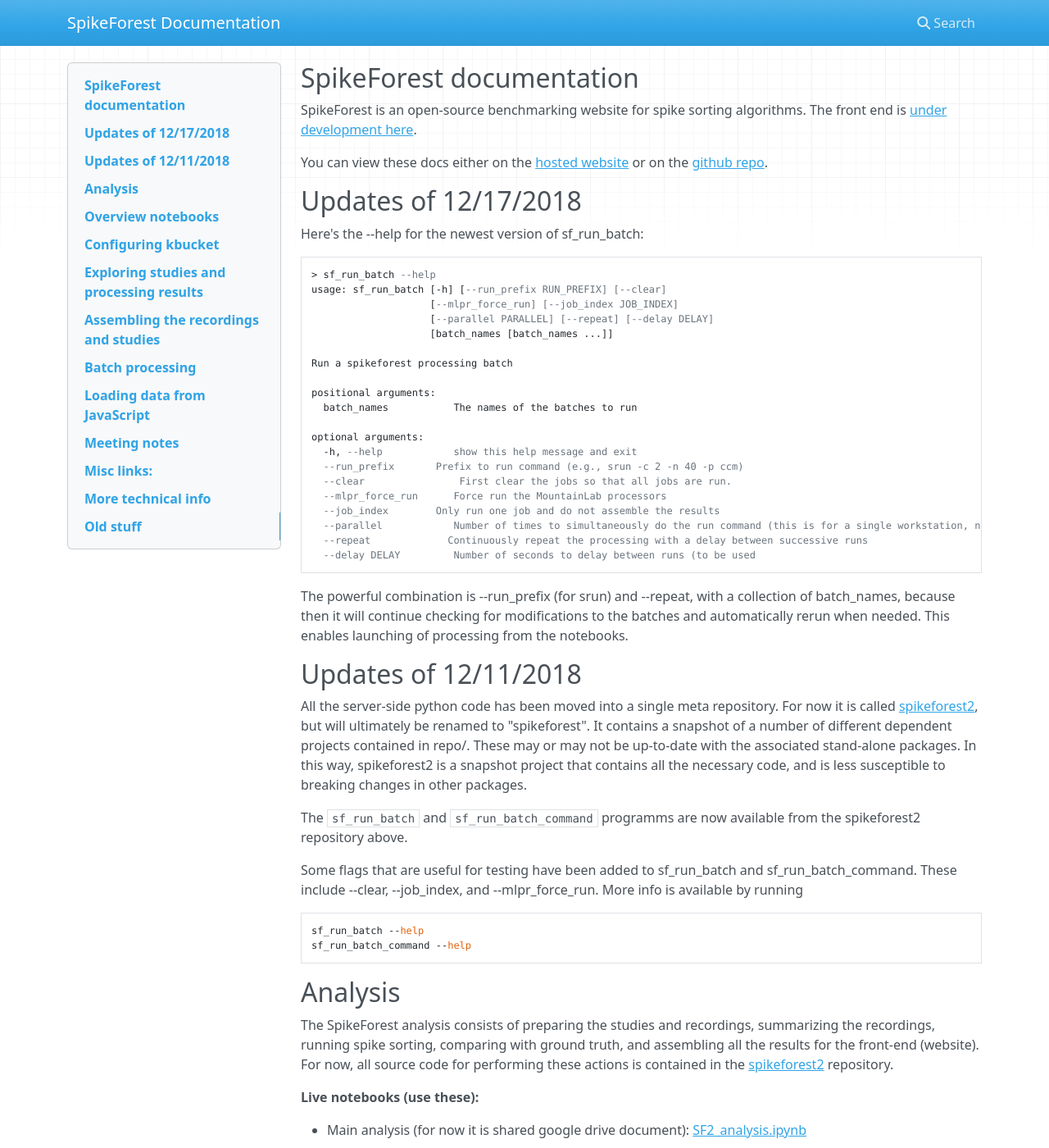
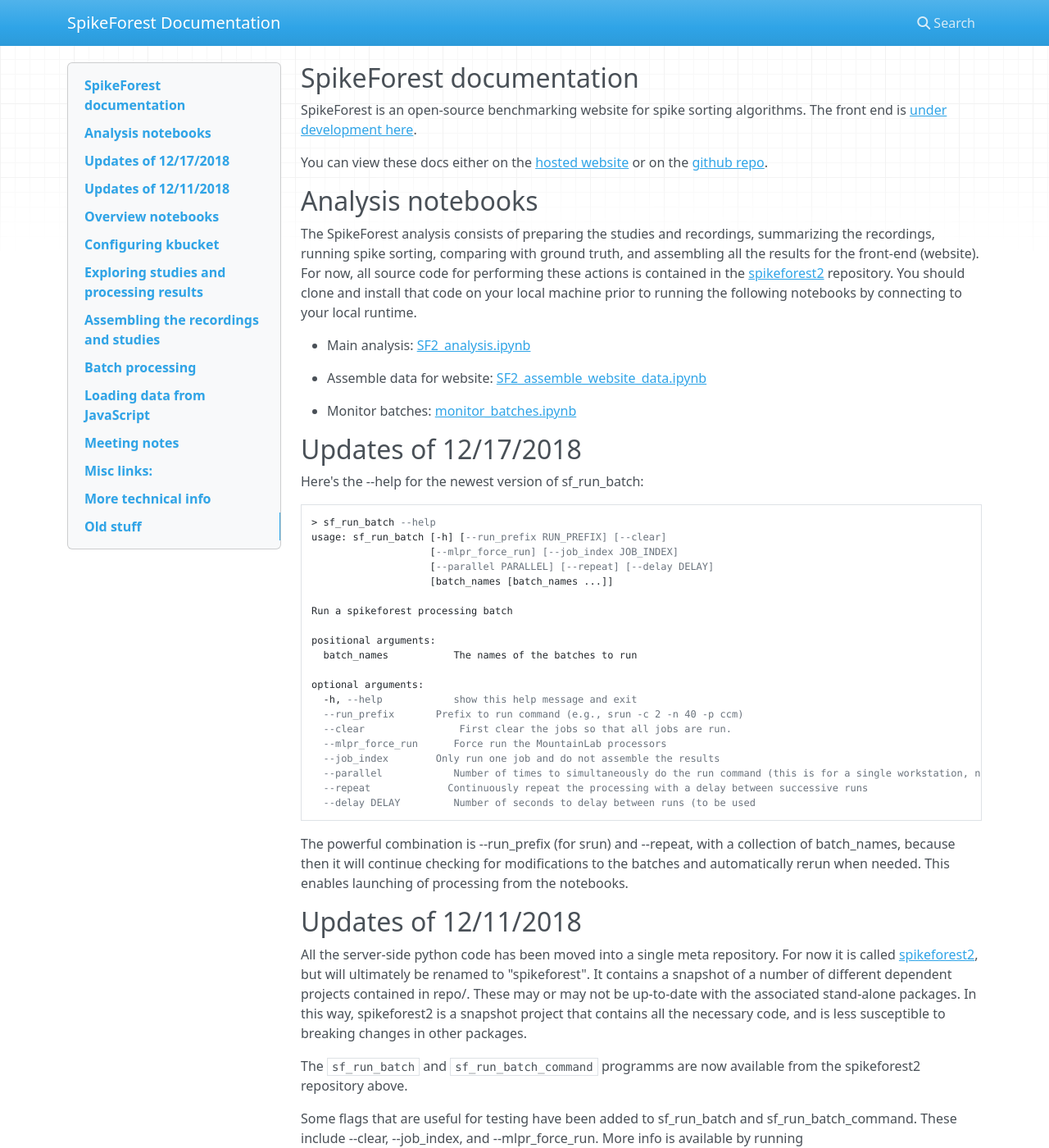
Before and after one commit to scratcharchive/spikeforest-docs, an MkDocs documentation site: the page built from docs/index.md, in a window 1280 px wide and 1400 px high. Shown: the whole window at 82% size. Built offline with MkDocs 1.6.1, drawn with Linux system fonts in a browser that asks for light colours; nearby versions of some CDN libraries; some of the changed text lies outside the part shown.

Commit message:
Update index.md

````diff
--- a/docs/index.md
+++ b/docs/index.md
@@ -3,6 +3,16 @@
 SpikeForest is an open-source benchmarking website for spike sorting algorithms. The front end is [under development here](https://github.com/elovero/spike-front).
 
 You can view these docs either on the [hosted website](https://users.flatironinstitute.org/~magland/spikeforest-docs/) or on the [github repo](https://github.com/flatironinstitute/spikeforest-docs/blob/master/docs/index.md).
+
+## Analysis notebooks
+
+The SpikeForest analysis consists of preparing the studies and recordings, summarizing the recordings, running spike sorting, comparing with ground truth, and assembling all the results for the front-end (website). For now, all source code for performing these actions is contained in the [spikeforest2](https://github.com/flatironinstitute/spikeforest2) repository. You should clone and install that code on your local machine prior to running the following notebooks by connecting to your local runtime.
+
+* Main analysis: [SF2_analysis.ipynb](https://colab.research.google.com/drive/1FRyVQeU_oBhCG9jFaX7sFS6EafR0pwPd#scrollTo=HtbjJUirgm0s)
+
+* Assemble data for website: [SF2_assemble_website_data.ipynb](https://colab.research.google.com/drive/1h8cbLNctaXmdBQ8kJ0ynnwPd5pjH5fpI)
+
+* Monitor batches: [monitor_batches.ipynb](https://colab.research.google.com/drive/1KziclRIVO5xc10adflev7HSds7hHgvYH)
 
 ## Updates of 12/17/2018
 
@@ -44,19 +54,6 @@
 sf_run_batch --help
 sf_run_batch_command --help
 ```
-
-## Analysis
-
-The SpikeForest analysis consists of preparing the studies and recordings, summarizing the recordings, running spike sorting, comparing with ground truth, and assembling all the results for the front-end (website). For now, all source code for performing these actions is contained in the [spikeforest2](https://github.com/flatironinstitute/spikeforest2) repository.
-
-**Live notebooks (use these):**
-
-* Main analysis (for now it is shared google drive document): [SF2_analysis.ipynb](https://colab.research.google.com/drive/1FRyVQeU_oBhCG9jFaX7sFS6EafR0pwPd#scrollTo=HtbjJUirgm0s)
-
-* Assemble data for website: [SF2_assemble_website_data.ipynb](https://colab.research.google.com/drive/1h8cbLNctaXmdBQ8kJ0ynnwPd5pjH5fpI)
-
-* Monitor batches: [monitor_batches.ipynb](https://colab.research.google.com/drive/1KziclRIVO5xc10adflev7HSds7hHgvYH)
-
 
 **Live notebooks (older):**
 
````
